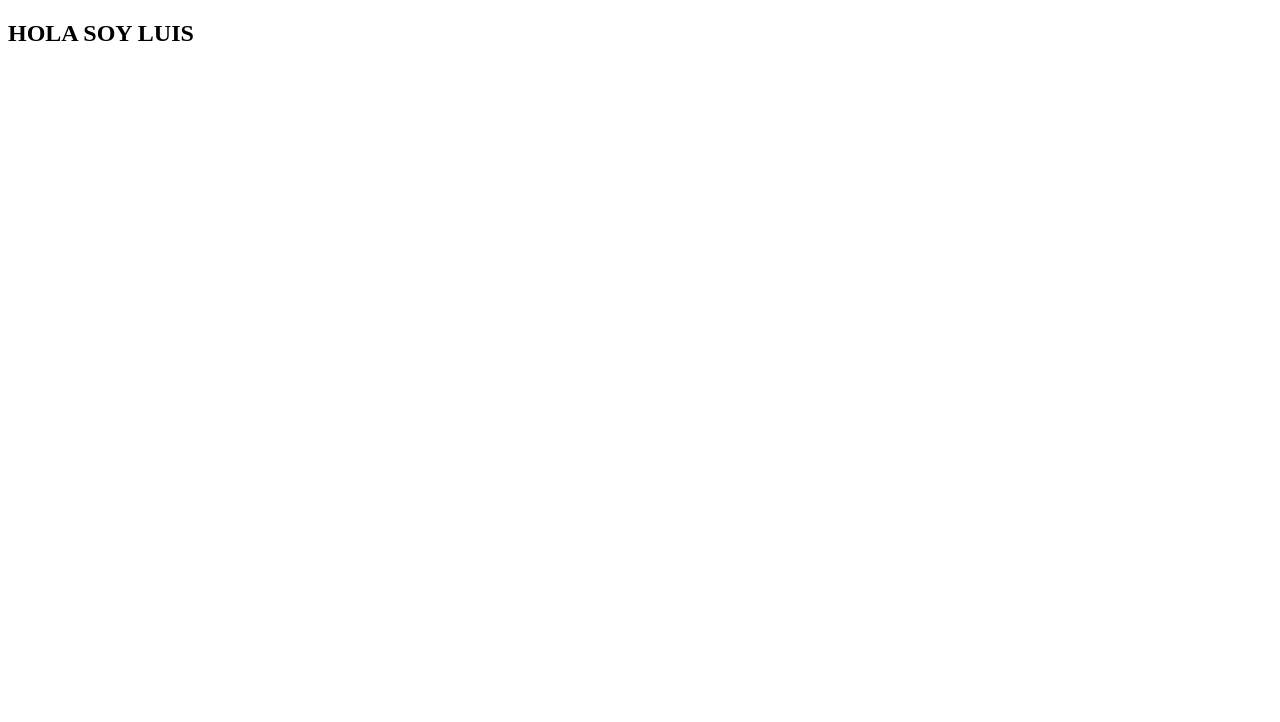
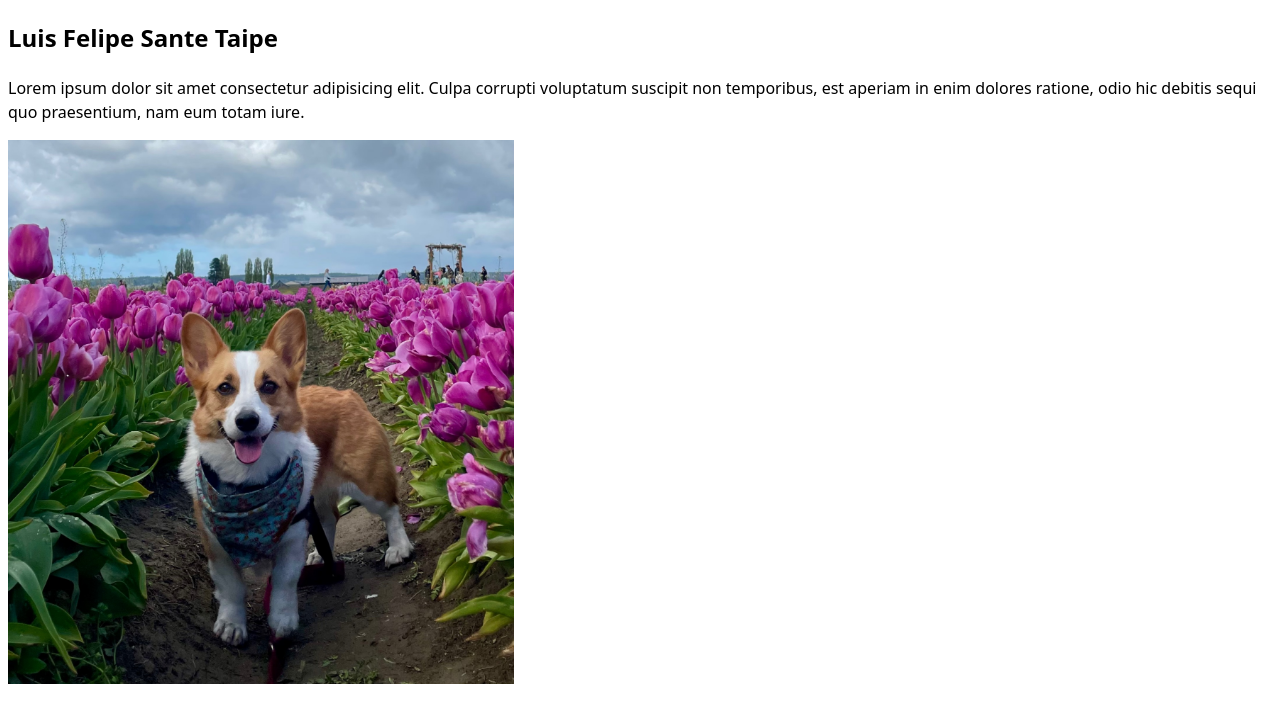
Before and after one commit to LuisSante/vslab.github.io, a plain HTML site: page index.html in a window 1280 px wide. Drawn offline with Linux system fonts and the light colour scheme.

Commit message:
feat: 🎸 add styles to the page

```diff
--- a/index.html
+++ b/index.html
@@ -3,9 +3,12 @@
 <head>
     <meta charset="UTF-8">
     <meta name="viewport" content="width=device-width, initial-scale=1.0">
+    <link rel="stylesheet" href="./styles.css">
     <title>Document</title>
 </head>
 <body>
-    <h2>HOLA SOY LUIS</h2>
+    <h2>Luis Felipe Sante Taipe</h2>
+    <p>Lorem ipsum dolor sit amet consectetur adipisicing elit. Culpa corrupti voluptatum suscipit non temporibus, est aperiam in enim dolores ratione, odio hic debitis sequi quo praesentium, nam eum totam iure.</p>
+    <img src="./images/my_image.jpeg"/>
 </body>
 </html>
--- a/styles.css
+++ b/styles.css
@@ -0,0 +1,8 @@
+body {
+    font: 100%/1.5 system-ui;
+}
+
+img {
+    max-width: 40%;
+    width: 100%;
+}
```
Also changed, not shown: images/my_image.jpeg (added), 1 other file.
